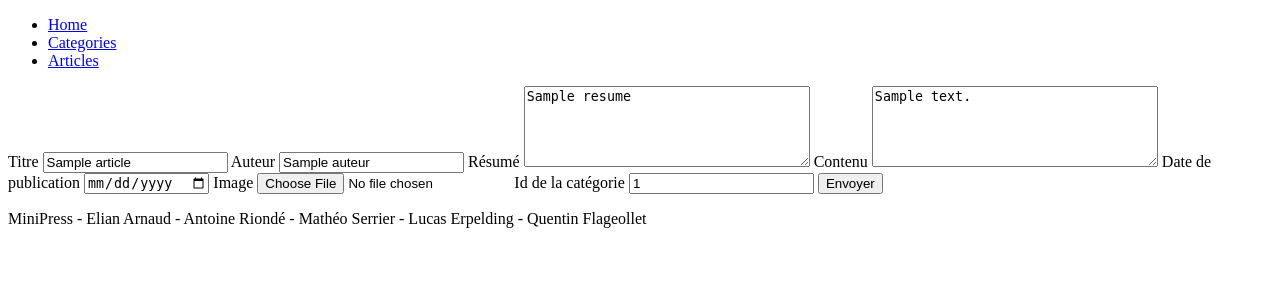
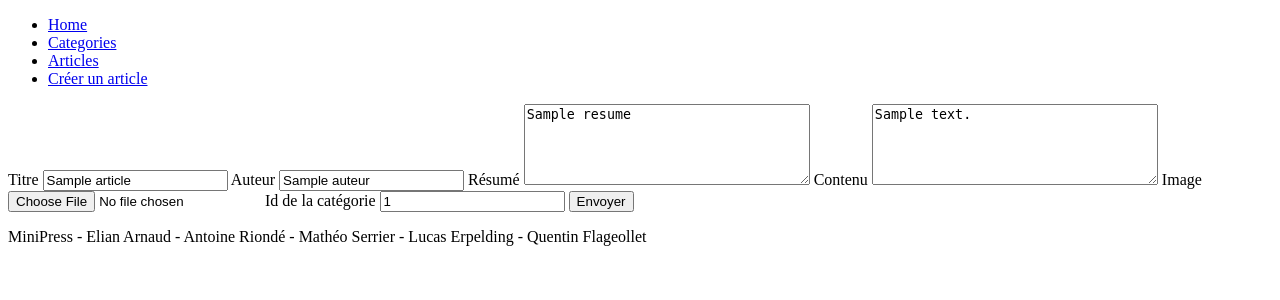
Before and after one commit to AntoineRionde/S4_ADWM2, a PHP site: template minipress.core/press.appli/src/templates/createArticle.twig in a window 1280 px wide. Shown: the top 300 px of the page. Run offline with PHP 8.4, Linux system fonts and the light colour scheme; the template is opened without the code that fills it: most values are stand-ins (such as "Sample title", 1, 10 or a date in 2020); some libraries are stand-ins or nearby versions.

Commit message:
Modifs mineurs

```diff
--- a/minipress.core/press.appli/src/actions/CreateArticleProcessAction.php
+++ b/minipress.core/press.appli/src/actions/CreateArticleProcessAction.php
@@ -14,6 +14,7 @@ class CreateArticleProcessAction extends AbstractAction
     {
         $data = $request->getParsedBody();
         $data['titre'] = filter_var($data['titre'], FILTER_SANITIZE_SPECIAL_CHARS);
+        echo $data['titre'];
         $data['auteur'] = filter_var($data['auteur'], FILTER_SANITIZE_SPECIAL_CHARS);
         $data['resume'] = filter_var($data['resume'], FILTER_SANITIZE_SPECIAL_CHARS);
         $data['contenu'] = filter_var($data['contenu'], FILTER_SANITIZE_SPECIAL_CHARS);
--- a/minipress.core/press.appli/src/conf/routes.php
+++ b/minipress.core/press.appli/src/conf/routes.php
@@ -2,6 +2,8 @@
 
 use press\api\actions\GetApiArticleAction;
 use press\api\actions\GetApiCategoriesAction;
+use press\app\actions\CreateArticleAction;
+use press\app\actions\CreateArticleProcessAction;
 use press\app\actions\GetArticleAction;
 use press\app\actions\GetCategoriesAction;
 use press\app\actions\GetHomeAction;
@@ -17,4 +19,7 @@ return function (App $app): void {
     $app->get('/api/articles[/]', GetApiArticleAction::class)->setName("articlesApi");
     $app->get('/api/categories[/]', GetApiCategoriesAction::class)->setName("categoriesApi");
 
+    $app->get('/createArticle[/]', CreateArticleAction::class)->setName('createArticle');
+    $app->post('/createArticle[/]', CreateArticleProcessAction::class)->setName('createArticlePost');
+
 };
--- a/minipress.core/press.appli/src/templates/createArticle.twig
+++ b/minipress.core/press.appli/src/templates/createArticle.twig
@@ -3,20 +3,19 @@
 {% block title %}Création d'un article{% endblock %}
 
 {% block content %}
+    <form action="{{ url_for('createArticlePost') }}" method="post">
+
         <label for="titre">Titre</label>
         <input type="text" id="titre" value="{{ article.titre }}">
 
         <label for="auteur">Auteur</label>
-    <input type="auteur" id="auteur" value="{{ article.auteur }}" >
+        <input type="text" id="auteur" value="{{ article.auteur }}" >
 
         <label for="resume" id="resume">Résumé</label>
         <textarea id="resume" name="resume" rows="5" cols="33">{{ article.resume }}</textarea>
 
         <label for="contenu" id="contenu">Contenu</label>
         <textarea id="contenu" name="contenu" rows="5" cols="33">{{ article.contenu }}</textarea>
-
-    <label for="date_publi" id="date_publi">Date de publication</label>
-    <input type="date" id="date_publi" name="date_publi" value="{{ article.date_publi }}">
 
         <label for="url_image">Image</label>
         <input type="file" id="url_image" name="url_image" value="{{ article.image }}">
@@ -26,4 +25,6 @@
 
         <input type="submit" value="Envoyer">
 
+    </form>
+
 {% endblock %}
--- a/minipress.core/press.appli/src/templates/header.twig
+++ b/minipress.core/press.appli/src/templates/header.twig
@@ -4,6 +4,7 @@
             <li><a href="/">Home</a></li>
             <li><a href="/categories">Categories</a></li>
             <li><a href="/articles">Articles</a></li>
+            <li><a href="/createArticle">Créer un article</a></li>
         </ul>
     </div>
 </header>
```
Lines whose indentation alone changed are shown as unchanged.
